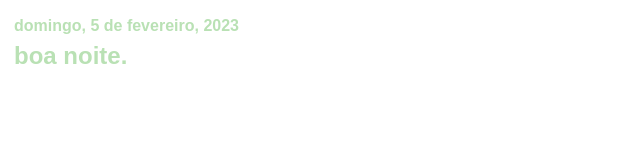
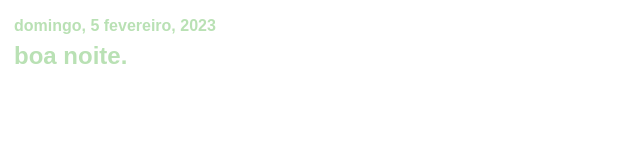
Before and after one commit to luupires/notion, a plain HTML site: page index.html in a window 1280 px wide. Shown: the full height of the page, 0-640 px from the left. Drawn offline with Linux system fonts and the light colour scheme.

Commit message:
Update index.html

```diff
--- a/index.html
+++ b/index.html
@@ -53,7 +53,7 @@
     var today = new Date();
     var hrs = today.getHours();
     var dayOfWeek = weekday[today.getDay()];
-    var date = `${dayOfWeek}, ${today.getDate()} de ${monthNames[today.getMonth()]}, ${today.getFullYear()}`;
+    var date = `${dayOfWeek}, ${today.getDate()} ${monthNames[today.getMonth()]}, ${today.getFullYear()}`;
 
     var greet;
 
```
